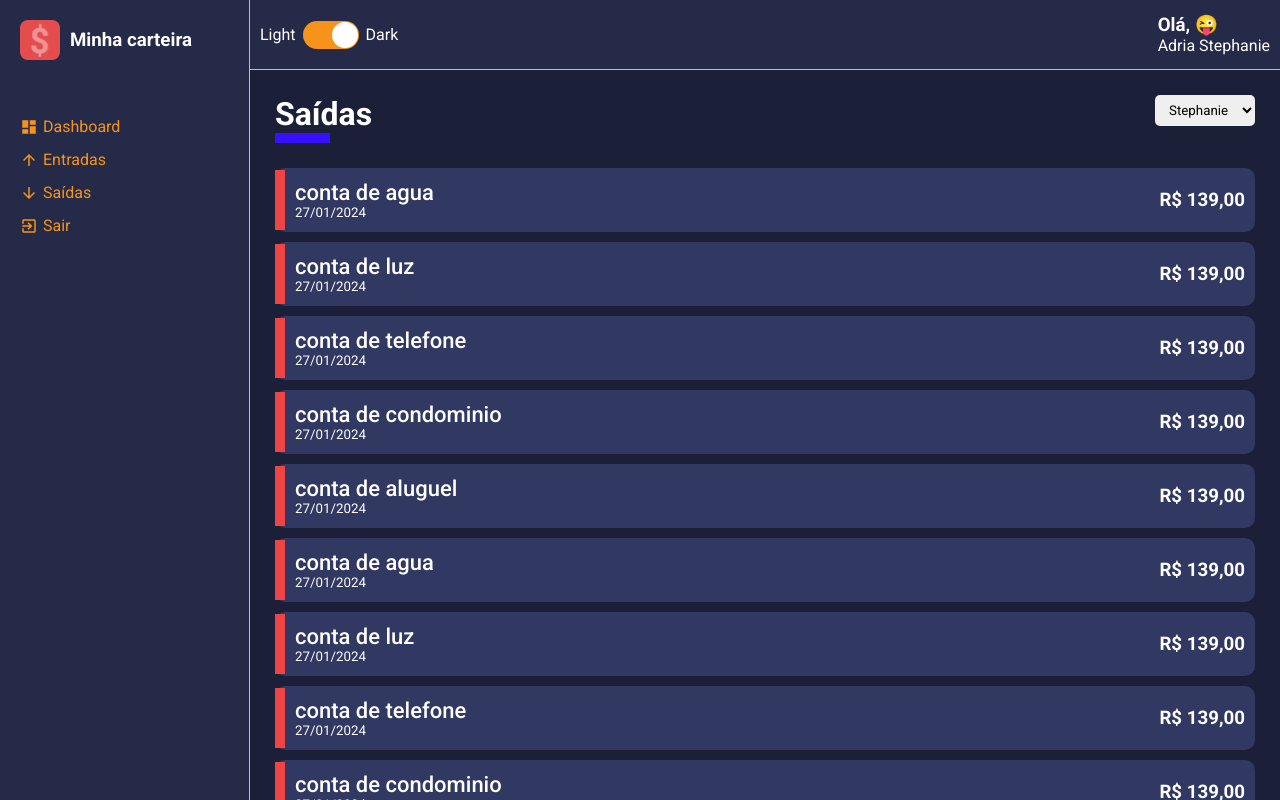
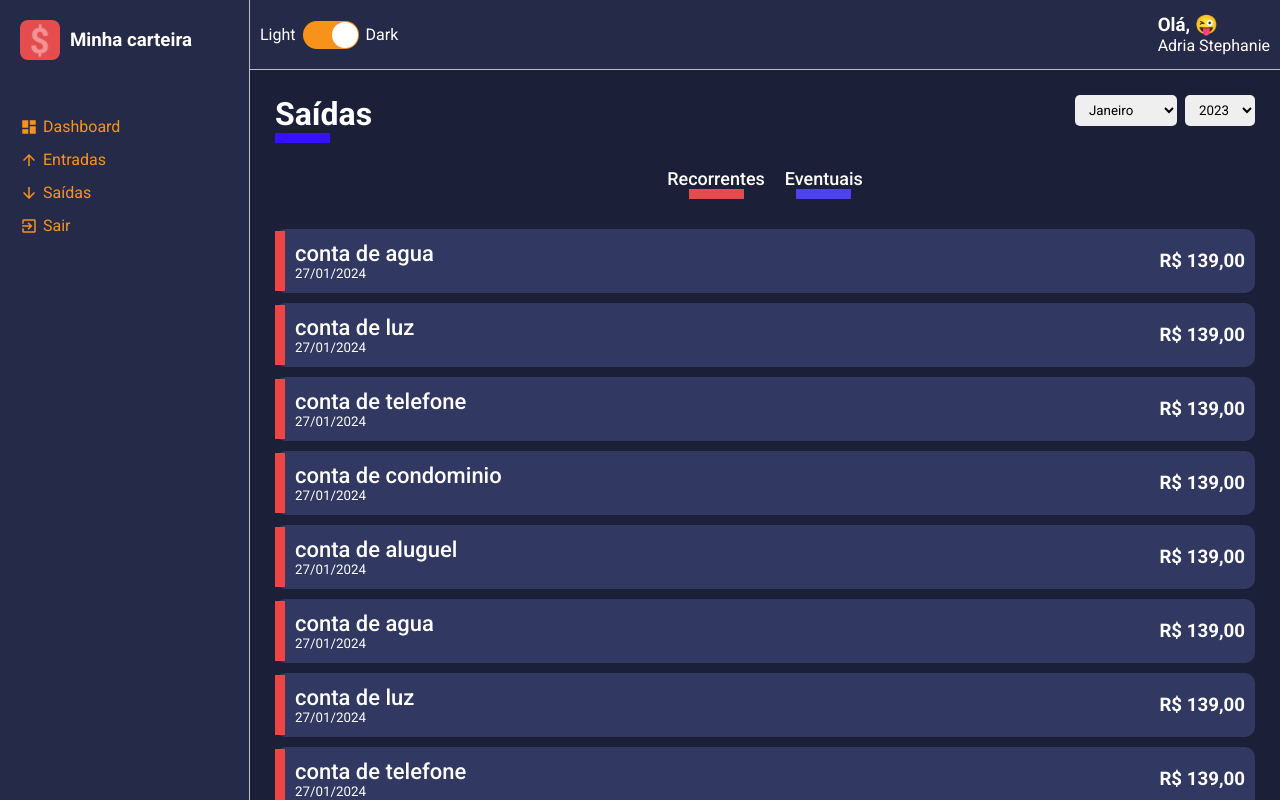
Before and after one commit to adriastephanie/minha-carteira-web, a React (Create React App) app in the folder minha_carteira/: page / in a window 1280 px wide. Built offline with nearby package versions, Linux system fonts and the light colour scheme.

Commit message:
feature: criacao do botoes de recorrente e eventual

```diff
--- a/minha_carteira/src/pages/List/index.tsx
+++ b/minha_carteira/src/pages/List/index.tsx
@@ -1,20 +1,58 @@
 import React from "react";
-import { Container, Content } from "./styles";
+import { Container, Content, Filters } from "./styles";
 import ContentHeader from "../../components/ContentHeader";
 import SelectInput from "../../components/SelectInput";
 import HistoryFinanceCard from "../../components/HistoryFinanceCard";
 
 const Lista: React.FC = () => {
-    const options = [
-        { value: 'Adria', label: 'Stephanie'},
-        { value: 'Maria', label: 'Bonita'},
+    const months = [
+        { value: 1, label: 'Janeiro'},
+        { value: 2, label: 'Fevereiro'},
+        { value: 3, label: 'Março'},
+        { value: 4, label: 'Abril'},
+        { value: 5, label: 'Maio'},
+        { value: 6, label: 'Junho'},
+        { value: 7, label: 'Julho'},
+        { value: 8, label: 'Agosto'},
+        { value: 9, label: 'Setembro'},
+        { value: 10, label: 'Outubro'},
+        { value: 11, label: 'Novembro'},
+        { value: 12, label: 'Dezembro'},
+     ]
+
+     const years = [
+        { value: 2023, label: 2023},
+        { value: 2024, label: 2024},
+        { value: 2025, label: 2025},
+        { value: 2026, label: 2026},
+        { value: 2027, label: 2027},
+        { value: 2028, label: 2028},
+        { value: 2029, label: 2029},
      ]
 
     return (
         <Container>
              <ContentHeader title="Saídas" lineColor="#3511ff">
-                <SelectInput options={options}/>
+                <SelectInput options={months}/>
+                <SelectInput options={years}/>
             </ContentHeader>
+
+            <Filters>
+               <button
+               type="button"
+               className="tag-filter tag-filter-recurrent"
+               >
+                Recorrentes
+               </button>
+
+               <button
+               type="button"
+               className="tag-filter tag-filter-eventual"
+               >
+                Eventuais
+               </button>
+            </Filters>
+
             <Content>
                 <HistoryFinanceCard tagColor={"#E44"} title={"conta de agua"} subTitle={"27/01/2024"} amount={"R$ 139,00"}/>
                 <HistoryFinanceCard tagColor={"#E44"} title={"conta de luz"} subTitle={"27/01/2024"} amount={"R$ 139,00"}/>
--- a/minha_carteira/src/pages/List/styles.ts
+++ b/minha_carteira/src/pages/List/styles.ts
@@ -4,3 +4,45 @@
 
 
 export const Content = styled.div``;
+
+
+export const Filters = styled.div`
+    width: 100%;
+
+    display: flex;
+    justify-content: center;
+
+    margin-bottom: 30px;
+
+    .tag-filter {
+        font-size: 18px;
+        font-weight: 500;
+
+        background: none;
+        color: ${props => props.theme.colors.white};
+
+        margin: 0 10px;
+
+        transition: opacity .3s;
+
+        &:hover {
+            opacity: .7;
+        }
+    }
+
+    .tag-filter-recurrent::after {
+        content: '';
+        display: block;
+        width: 55px;
+        margin: 0 auto;
+        border-bottom: 10px solid ${props => props.theme.colors.warning};
+    }
+
+    .tag-filter-eventual::after {
+        content: '';
+        display: block;
+        width: 55px;
+        margin: 0 auto;
+        border-bottom: 10px solid ${props => props.theme.colors.success};
+    }
+`;
```
